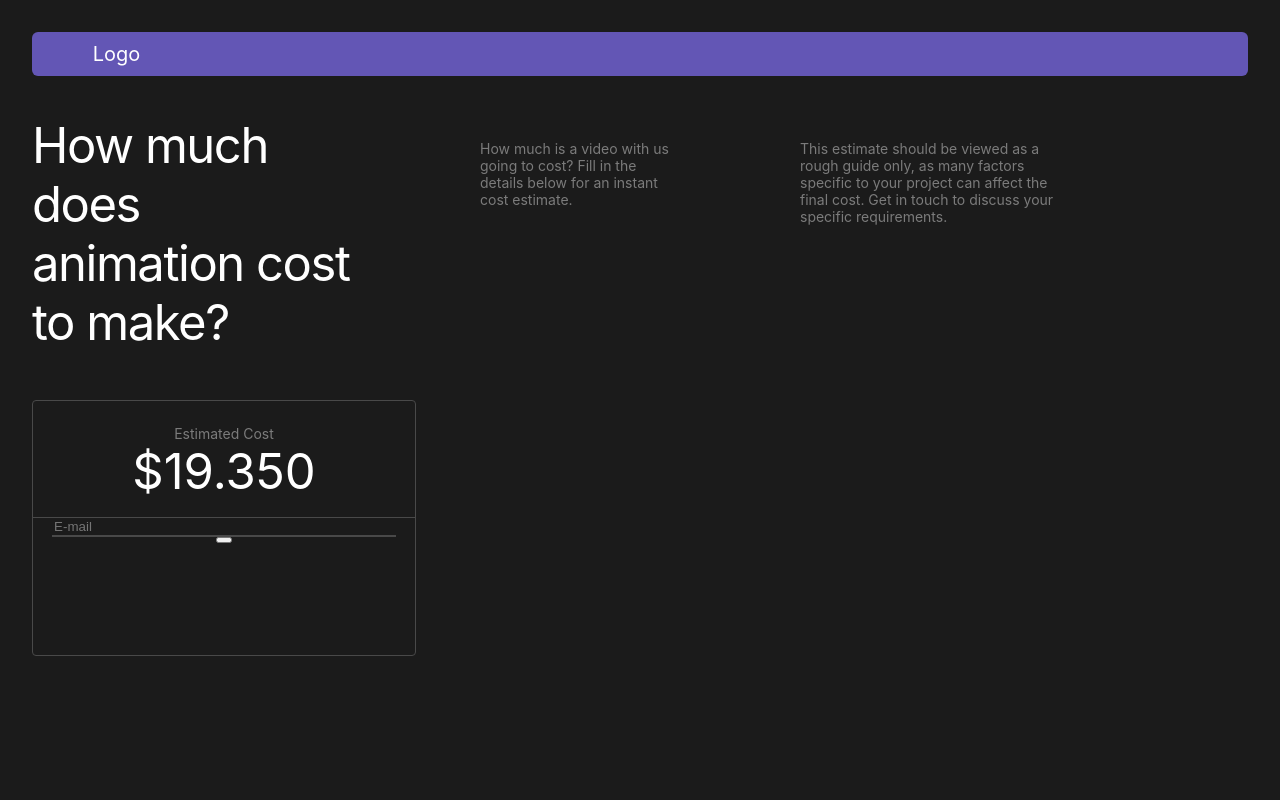
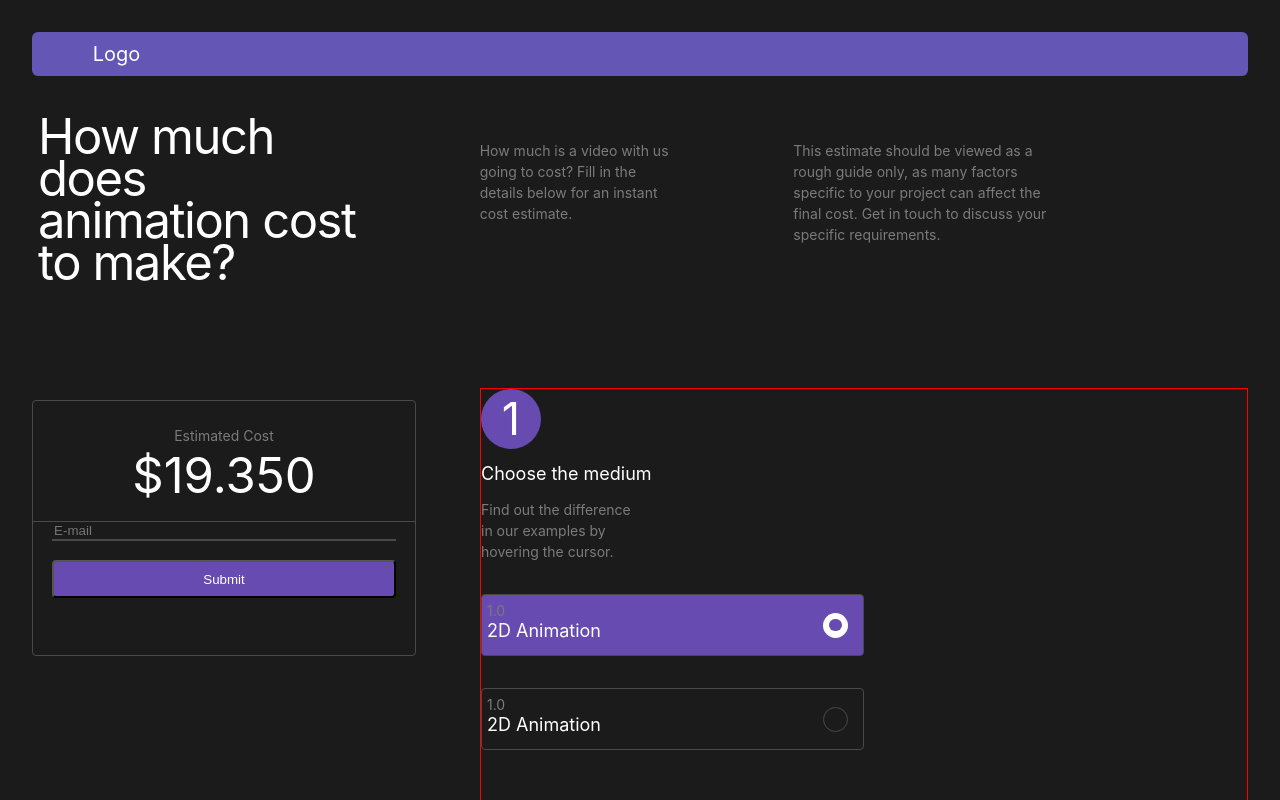
Before and after one commit to popovycholeg/dops.digital, a Next.js app: page / in a window 1280 px wide. Shown: the top 800 px of the page. Built offline with nearby package versions, Linux system fonts and the light colour scheme.

Commit message:
RadioButton

```diff
--- /dev/null
+++ b/components/Dot/Dot.jsx
@@ -0,0 +1,21 @@
+import React from "react";
+import PropTypes from 'prop-types';
+
+import styles from './styles.module.css';
+
+const Dot = ({number}) => {
+  return (
+    <div className={styles.dot}>
+      {number}
+    </div>
+  );
+}
+
+Dot.propTypes = {
+  number: PropTypes.oneOfType([
+    PropTypes.string,
+    PropTypes.number
+  ]),
+};
+
+export default Dot;
--- /dev/null
+++ b/components/Dot/styles.module.css
@@ -0,0 +1,13 @@
+.dot {
+  background: #674bb1;
+  border-radius: 50%;
+  -moz-border-radius: 50%;
+  -webkit-border-radius: 50%;
+  color: #ffffff;
+  display: inline-block;
+  line-height: 60px;
+  margin-right: 5px;
+  text-align: center;
+  width: 60px;
+  font-size: 45px;
+}
--- a/components/EstimatedCost/EstimatedCost.jsx
+++ b/components/EstimatedCost/EstimatedCost.jsx
@@ -8,7 +8,7 @@ const EstimatedCost = () => {
       <p className={styles.price}>$19.350</p>
       <div className={styles.horizontalLine}></div>
       <input type="text" className={styles.emailInput} placeholder="E-mail" />
-      <button></button>
+      <button className={styles.submitBtn}>Submit</button>
     </div>
   );
 }
--- a/components/EstimatedCost/styles.module.css
+++ b/components/EstimatedCost/styles.module.css
@@ -35,3 +35,12 @@
   background-color: #1b1b1b;
   width: 90%;
 }
+
+.submitBtn {
+  background: #674BB1;
+  color: #ffffff;
+  border-radius: 4px;
+  width: 90%;
+  height: 15%;
+  margin-top: 5%;
+}
--- a/components/InfoSection/styles.module.css
+++ b/components/InfoSection/styles.module.css
@@ -3,21 +3,22 @@
   flex-direction: row;
   width: 95vw;
   height: 30vh;
+  margin-top: 5vh;
+  margin-left: 1%;
 }
 
 .bigText {
   /* font: Regular 49px/42px NB International; */
   width: 25vw;
   margin: 0;
-  margin-top: 5vh;
 }
 
 .smallText {
   /* font: Regular 14px/21px NB International; */
   width: 25vw;
   /* margin: 0; */
-  margin-left: 10vw;
-  margin-top: 8vh;
+  margin-left: 10%;
+  margin-top: 3vh;
 }
 
 .textContainer1 {
--- /dev/null
+++ b/components/MediumSection/MediumSection.jsx
@@ -0,0 +1,20 @@
+import React from "react";
+import styles from './styles.module.css';
+
+import Dot from '../Dot/Dot';
+import RadioButton from '../RadioButton/RadioButton';
+
+const MediumSection = () => {
+  return (
+    <div className={styles.container}>
+      <Dot number={1} />
+      <p className={`medium-text ${styles.marginTop}`}>Choose the medium</p>
+      <p className={`small-text ${styles.textContainer1} ${styles.marginTop}`}>Find out the difference in our examples by hovering the cursor.</p>
+
+      <RadioButton text='2D Animation' number='1.0' isActive={true}/>
+      <RadioButton text='2D Animation' number='1.0'/>
+    </div>
+  );
+}
+
+export default MediumSection;
--- /dev/null
+++ b/components/MediumSection/styles.module.css
@@ -0,0 +1,16 @@
+.container {
+  display: flex;
+  flex-direction: column;
+  width: 60vw;
+  height: 500vh;
+  border: 1px solid red;
+  margin-top: 4vh;
+}
+
+.textContainer1 {
+  width: 20%;
+}
+
+.marginTop {
+  margin-top: 15px;
+}
--- /dev/null
+++ b/components/RadioButton/RadioButton.jsx
@@ -0,0 +1,35 @@
+import React from "react";
+import PropTypes from "prop-types";
+import cn from "classnames";
+
+import styles from "./styles.module.css";
+
+const RadioButton = ({ number, text, isActive = false }) => {
+  return (
+    <div
+      className={cn({
+        [styles.container]: true,
+        [styles.active]: isActive,
+      })}
+    >
+      <div className={styles.textContainer}>
+        <p className={`small-text ${styles.version}`}>{number}</p>
+        <p className={`medium-text`}>{text}</p>
+      </div>
+      {isActive ? (
+        <div className={styles.outerCircle}>
+          <div className={styles.innerCircle}>&nbsp;</div>
+        </div>
+      ) : (
+        <div className={styles.circle}></div>
+      )}
+    </div>
+  );
+};
+
+RadioButton.propTypes = {
+  text: PropTypes.string,
+  number: PropTypes.oneOfType([PropTypes.string, PropTypes.number]),
+};
+
+export default RadioButton;
--- /dev/null
+++ b/components/RadioButton/styles.module.css
@@ -0,0 +1,51 @@
+.container {
+  display: flex;
+  flex-direction: row;
+  width: 50%;
+  height: 62px;
+  border: 1px solid #494949;
+  border-radius: 4px;
+  margin-top: 4vh;
+}
+
+.textContainer {
+  margin-top: 5px;
+  margin-left: 5px;
+  display: flex;
+  flex-direction: column;
+}
+
+.circle {
+  height: 25px;
+  width: 25px;
+  border-radius: 50%;
+  display: inline-block;
+  border: 1px solid #494949;
+  align-self: center;
+  margin-left: auto;
+  margin-right: 15px;
+}
+
+.active {
+  background-color: #674BB1;
+}
+
+.outerCircle {
+  background-color:#ffffff;
+  width:25px;
+  height:25px;
+  position:relative;
+  border-radius: 50%;
+  align-self: center;
+  margin-left: auto;
+  margin-right: 15px;
+}
+
+.innerCircle {
+  background-color:#674BB1;
+  top: 25%; left:25%;
+  width:50%;
+  height:50%;
+  position: relative;
+  border-radius: 50%;
+}
--- a/package.json
+++ b/package.json
@@ -8,6 +8,7 @@
     "start": "next start"
   },
   "dependencies": {
+    "classnames": "^2.2.6",
     "next": "9.3.5",
     "react": "16.13.1",
     "react-dom": "16.13.1"
--- a/pages/index.js
+++ b/pages/index.js
@@ -3,6 +3,7 @@ import Footer from '../components/Footer/Footer';
 import Header from '../components/Header/Header';
 import InfoSection from '../components/InfoSection/InfoSection';
 import EstimatedCost from '../components/EstimatedCost/EstimatedCost';
+import MediumSection from '../components/MediumSection/MediumSection'
 
 export default function Home() {
   return (
@@ -16,6 +17,10 @@ export default function Home() {
       <main>
       <InfoSection />
       <EstimatedCost />
+      <div className="scroll-section">
+        <MediumSection />
+      </div>
+
       </main>
       <Footer />
 
@@ -34,6 +39,10 @@ export default function Home() {
           justify-content: center;
           align-items: center;
         }
+
+        .scroll-section {
+          align-self: flex-end;
+        }
       `}</style>
     </div>
   )
--- a/styles/global.css
+++ b/styles/global.css
@@ -17,12 +17,38 @@ body {
   letter-spacing: 0px;
   color: #7B7B7B;
   font-size: 14px;
+  line-height: 21px;
   margin: 0;
 }
 
 .big-text {
   font-size: 49px;
+  line-height: 42px;
   letter-spacing: -1.47px;
   text-align: left;
   color: #ffffff;
+  margin: 0;
 }
+
+.medium-text {
+  font-size: 18px;
+  line-height: 20px;
+  letter-spacing: 0px;
+  text-align: left;
+  color: #ffffff;
+  margin: 0;
+}
+
+.row {
+  display: flex;
+  flex-direction: row;
+  flex-wrap: wrap;
+  width: 100%;
+}
+
+.column {
+  display: flex;
+  flex-direction: column;
+  flex-basis: 100%;
+  flex: 1;
+}
```
Also changed, not shown: 1 other file (tests, documents, lock files or other folders).
